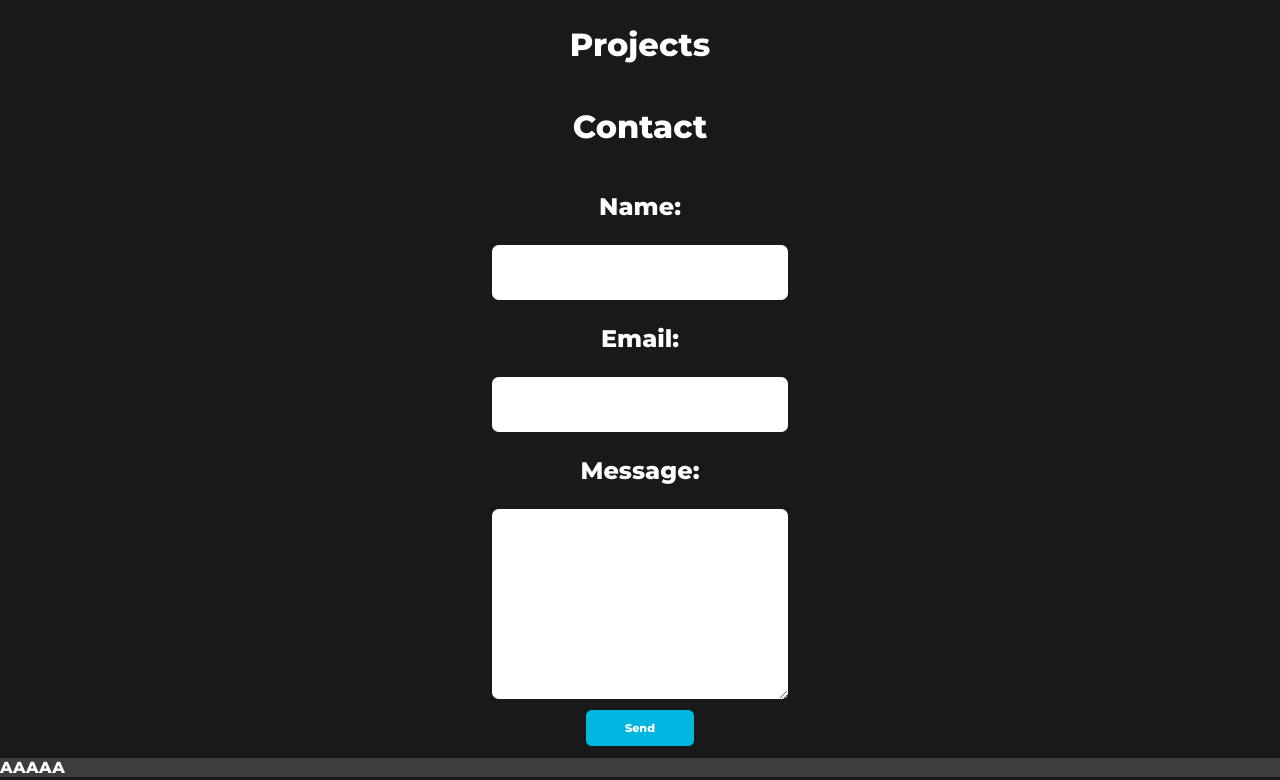
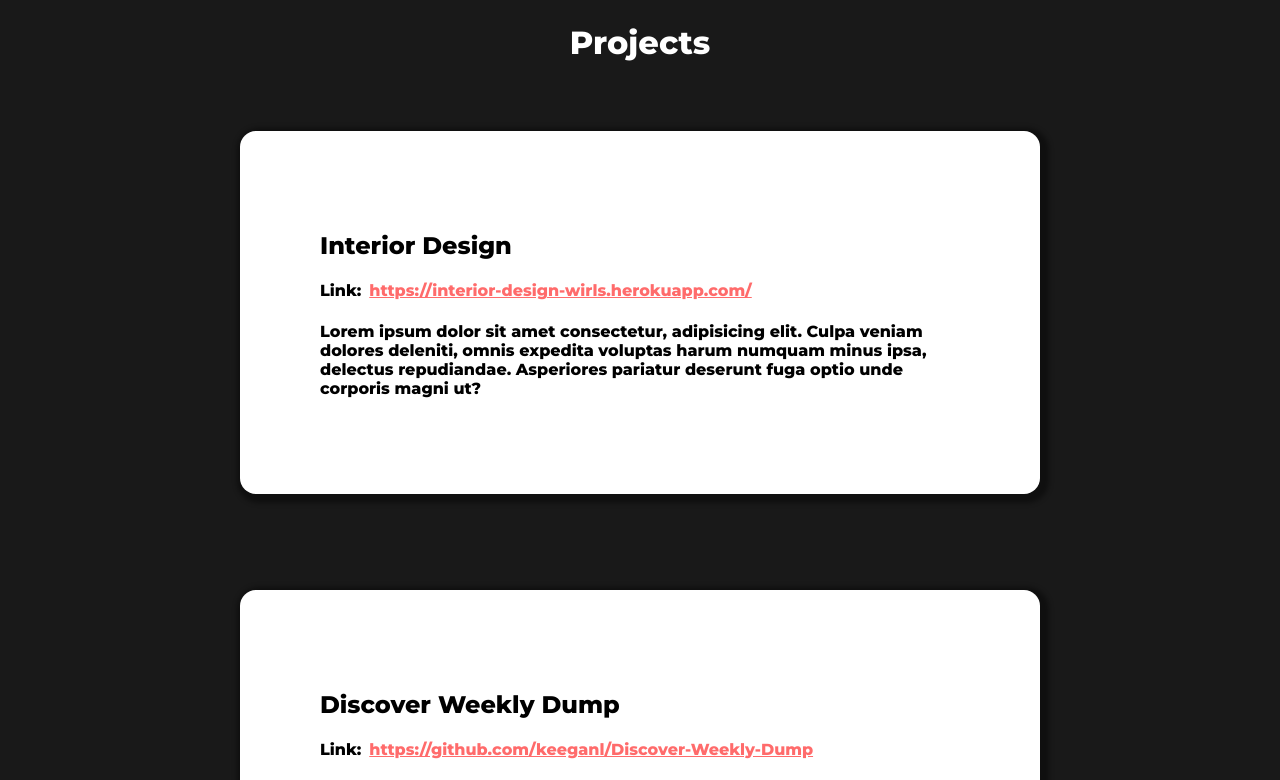
Before and after one commit to keeganl/keegan-site, a React (Create React App) app: page / in a window 1280 px wide. Shown: the part 1240-2020 px from the top of the page. Built offline with nearby package versions, Linux system fonts and the light colour scheme; the HTML template or start-up script is replaced by a standard one; a web font is replaced by a local one.

Commit message:
added some more components 👨🏽‍💻

```diff
--- a/src/App.js
+++ b/src/App.js
@@ -4,7 +4,6 @@ import About from './components/About';
 import Timeline from './components/Timeline/Timeline';
 import Projects from './components/Projects';
 import Contact from './components/Contact';
-import Footer from './components/Footer';
 import './styles/App.css';
 
 class App extends Component {
@@ -16,7 +15,6 @@ class App extends Component {
         <Timeline />
         <Projects />
         <Contact />
-        <Footer />
       </React.Fragment>
     );
   }
--- a/src/components/Footer.js
+++ /dev/null
@@ -1,13 +0,0 @@
-import React, { Component } from 'react'
-
-class Footer extends Component {
-  render() {
-    return (
-      <div className="footerContainer">
-        AAAAA
-      </div>
-    )
-  }
-}
-
-export default Footer
--- /dev/null
+++ b/src/components/ProjCard.js
@@ -0,0 +1,25 @@
+import React, { Component } from 'react'
+
+class ProjCard extends Component {
+  render() {
+    return (
+      <div className="proj-card">
+        <h2>{this.props.name}</h2>
+        <h4>
+          Link:
+          <a
+            href="https://interior-design-wirls.herokuapp.com/"
+            target="_blank"
+            rel="noopener noreferrer"
+          >
+            {this.props.link}
+          </a>
+        </h4>
+        <p>{this.props.description}</p>
+      </div>
+    );
+  }
+}
+
+
+export default ProjCard
--- a/src/components/Projects.js
+++ b/src/components/Projects.js
@@ -1,10 +1,27 @@
 import React, { Component } from 'react'
+import ProjCard from './ProjCard'
 
 export default class componentName extends Component {
   render() {
     return (
-      <div>
-        <h1 className="projectsContainer">Projects</h1>
+      <div className="projectsContainer">
+        <h1>Projects</h1>
+        <ProjCard
+          name="Interior Design"
+          link="https://interior-design-wirls.herokuapp.com/"
+          description="Lorem ipsum dolor sit amet consectetur, adipisicing elit. Culpa
+            veniam dolores deleniti, omnis expedita voluptas harum numquam
+            minus ipsa, delectus repudiandae. Asperiores pariatur deserunt
+            fuga optio unde corporis magni ut?"
+        />
+        <ProjCard
+          name="Discover Weekly Dump"
+          link="https://github.com/keeganl/Discover-Weekly-Dump"
+          description="Lorem ipsum dolor sit amet consectetur, adipisicing elit. Culpa
+            veniam dolores deleniti, omnis expedita voluptas harum numquam
+            minus ipsa, delectus repudiandae. Asperiores pariatur deserunt
+            fuga optio unde corporis magni ut?"
+        />
       </div>
     );
   }
--- a/src/components/Timeline/TimelinePath.js
+++ b/src/components/Timeline/TimelinePath.js
@@ -49,7 +49,7 @@ class TimelinePath extends Component {
               Jellyfish Health
             </h3>
             <h4 className="vertical-timeline-element-subtitle">
-              San Francisco, CA
+              Development Intern
             </h4>
             <p>
               Creative Direction, User Experience, Visual Design, SEO,
--- a/src/styles/App.css
+++ b/src/styles/App.css
@@ -163,6 +163,21 @@
           align-items: center;
 }
 
+.proj-card {
+  background-color: #FFF;
+  color: #000;
+  padding: 5em 5em;
+  margin: 3em 15em;
+  -webkit-box-shadow: 3px 3px 5px 6px rgba(0, 0, 0, 0.4);
+          box-shadow: 3px 3px 5px 6px rgba(0, 0, 0, 0.4);
+  border-radius: 1em;
+}
+
+.proj-card > h4 > a {
+  margin-left: 0.5em;
+  color: #FF6B6B;
+}
+
 /**
  * ReSass.
  *
--- a/src/styles/_projects.scss
+++ b/src/styles/_projects.scss
@@ -6,3 +6,17 @@
   justify-content: center;
   align-items: center;
 }
+
+.proj-card {
+  background-color: #FFF;
+  color: #000;
+  padding: 5em 5em;
+  margin: 3em 15em;
+  box-shadow: 3px 3px 5px 6px rgba(0, 0, 0, 0.4);
+  border-radius: 1em;
+}
+
+.proj-card > h4 > a {
+  margin-left: 0.5em;
+  color: #FF6B6B;
+}
```
Also changed, not shown: 1 other file (tests, documents, lock files or other folders).
